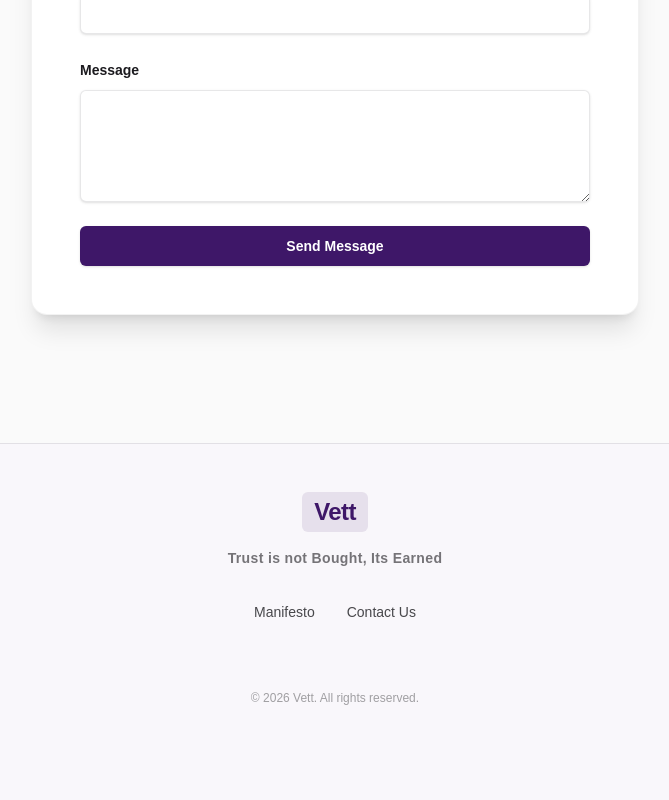
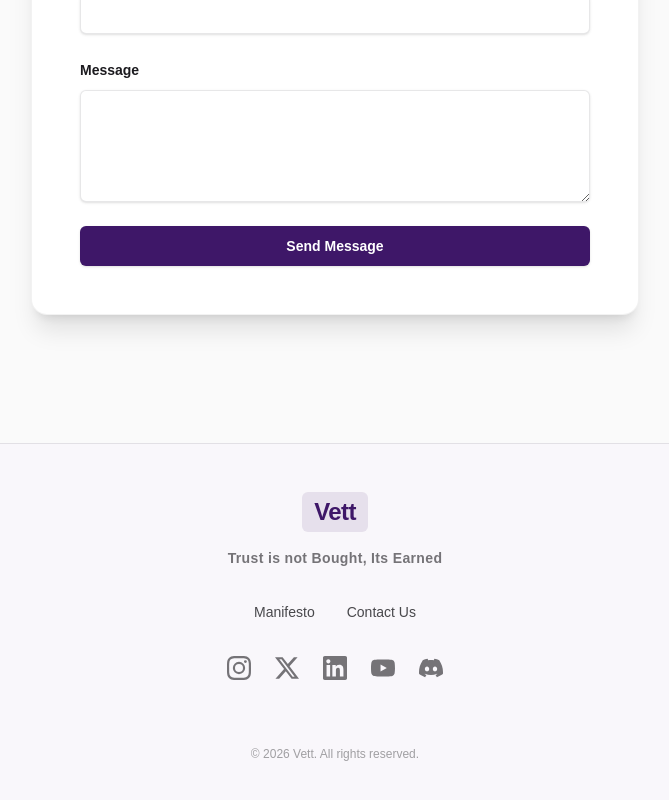
Before and after one commit to Nambike/VettLandingPage, a Next.js app: page /contact in a window 1280 px wide. Shown: the part 503-1303 px from the top of the page, without its empty margins (305-974 px from the left). Before the commit the page ends 1259 px from the top, so only its background shows below. Built offline with nearby package versions, Linux system fonts and the light colour scheme.

Commit message:
feat: added social handles

```diff
--- a/src/app/api/contact/route.ts
+++ b/src/app/api/contact/route.ts
@@ -68,10 +68,10 @@ export async function POST(req: Request) {
 
              <!-- Main Content -->
              <div style="background-color: #1a1a1a; border-radius: 12px; padding: 40px; border: 1px solid #374151;">
-               <h2 style="color: #ffffff; font-size: 24px; font-weight: 600; margin: 0 0 20px 0;">Welcome to the Anchor of Truth, ${name || "there"}!</h2>
+                <h2 style="color: #ffffff; font-size: 24px; font-weight: 600; margin: 0 0 20px 0; text-align: center;">Welcome to the Anchor of Truth, ${name || "there"}!</h2>
 
                <p style="color: #d1d5db; font-size: 16px; line-height: 1.6; margin: 0 0 20px 0;">
-                 In a world where truth is easily obscured, Vett is the anchor. Whether you are looking for a **Friend, or a SoulMate, or forming personal bonds, or building professional connections or hosting exclusive events**, Vett provides the registry where identity is absolute.
+                 In a world where truth is easily obscured, Vett is the anchor. Whether you are looking for a <strong>Friend, or a SoulMate, or forming personal bonds, or building professional connections or hosting exclusive events</strong>, Vett provides the registry where identity is absolute.
                </p>
 
                <p style="color: #d1d5db; font-size: 16px; line-height: 1.6; margin: 0 0 30px 0;">
@@ -100,7 +100,7 @@ export async function POST(req: Request) {
                  Join the network where transparency is the baseline and trust is the currency.
                </p>
                <p style="color: #6b7280; font-size: 12px; margin: 0;">
-                 © 2025 Vett. All rights reserved.
+                 © 2026 Vett. All rights reserved.
                </p>
              </div>
            </div>
--- a/src/app/contact/page.tsx
+++ b/src/app/contact/page.tsx
@@ -78,28 +78,28 @@ export default function ContactPage() {
                       <input
                         type="radio"
                         name="gender"
-                        id="gender"
+                        id="gender-male"
                         value="male"
                       />
-                      <label htmlFor="gender">Male</label>
+                      <label htmlFor="gender-male">Male</label>
                     </div>
                     <div className="mt-2 text-foreground/80 flex flex-row items-center gap-2">
                       <input
                         type="radio"
                         name="gender"
-                        id="gender"
+                        id="gender-female"
                         value="female"
                       />
-                      <label htmlFor="gender">Female</label>
+                      <label htmlFor="gender-female">Female</label>
                     </div>
                     <div className="mt-2 text-foreground/80 flex flex-row items-center gap-2">
                       <input
                         type="radio"
                         name="gender"
-                        id="gender"
+                        id="gender-other"
                         value="other"
                       />
-                      <label htmlFor="gender">Other</label>
+                      <label htmlFor="gender-other">Other</label>
                     </div>
                   </div>
                 </div>
--- a/src/components/Footer.tsx
+++ b/src/components/Footer.tsx
@@ -18,6 +18,38 @@ export function Footer() {
           {/* <Link href="#" className="hover:text-primary transition-colors">Privacy Policy</Link>
           <Link href="#" className="hover:text-primary transition-colors">Terms of Service</Link> */}
         </nav>
+        <div className="flex gap-x-6">
+          <a href="https://www.instagram.com/join.vett/" target="_blank" rel="noopener noreferrer" className="text-foreground/60 hover:text-primary transition-colors">
+            <span className="sr-only">Instagram</span>
+            <svg className="h-6 w-6" fill="currentColor" viewBox="0 0 24 24" aria-hidden="true">
+              <path d="M12 2.163c3.204 0 3.584.012 4.85.07 3.252.148 4.771 1.691 4.919 4.919.058 1.265.069 1.645.069 4.849 0 3.205-.012 3.584-.069 4.849-.149 3.225-1.664 4.771-4.919 4.919-1.266.058-1.644.07-4.85.07-3.204 0-3.584-.012-4.849-.07-3.26-.149-4.771-1.699-4.919-4.919-.058-1.265-.069-1.645-.069-4.849 0-3.205.012-3.584.069-4.849.149-3.227 1.664-4.771 4.919-4.919 1.266-.057 1.645-.069 4.849-.069zM12 0C8.741 0 8.333.014 7.053.072 2.695.272.273 2.69.073 7.052.014 8.333 0 8.741 0 12c0 3.259.014 3.668.072 4.948.2 4.358 2.618 6.78 6.98 6.981 1.281.058 1.689.072 4.948.072 3.259 0 3.668-.014 4.948-.072 4.354-.2 6.782-2.618 6.979-6.98.059-1.28.073-1.689.073-4.948 0-3.259-.014-3.667-.072-4.947-.196-4.354-2.617-6.78-6.979-6.98C15.668.014 15.259 0 12 0zm0 5.838a6.162 6.162 0 100 12.324 6.162 6.162 0 000-12.324zM12 16a4 4 0 110-8 4 4 0 010 8zm6.406-11.845a1.44 1.44 0 100 2.881 1.44 1.44 0 000-2.881z" />
+            </svg>
+          </a>
+          <a href="https://x.com/join_vett/" target="_blank" rel="noopener noreferrer" className="text-foreground/60 hover:text-primary transition-colors">
+            <span className="sr-only">X (formerly Twitter)</span>
+            <svg className="h-6 w-6" fill="currentColor" viewBox="0 0 24 24" aria-hidden="true">
+              <path d="M18.901 1.153h3.68l-8.04 9.19L24 22.846h-7.406l-5.8-7.584-6.638 7.584H.474l8.6-9.83L0 1.154h7.594l5.243 6.932ZM17.61 20.644h2.039L6.486 3.24H4.298Z" />
+            </svg>
+          </a>
+          <a href="https://www.linkedin.com/company/join-vett/" target="_blank" rel="noopener noreferrer" className="text-foreground/60 hover:text-primary transition-colors">
+            <span className="sr-only">LinkedIn</span>
+            <svg className="h-6 w-6" fill="currentColor" viewBox="0 0 24 24" aria-hidden="true">
+              <path d="M20.447 20.452h-3.554v-5.569c0-1.328-.027-3.037-1.852-3.037-1.853 0-2.136 1.445-2.136 2.939v5.667H9.351V9h3.414v1.561h.046c.477-.9 1.637-1.85 3.37-1.85 3.601 0 4.267 2.37 4.267 5.455v6.286zM5.337 7.433c-1.144 0-2.063-.926-2.063-2.065 0-1.138.92-2.063 2.063-2.063 1.14 0 2.064.925 2.064 2.063 0 1.139-.925 2.065-2.064 2.065zm1.782 13.019H3.555V9h3.564v11.452zM22.225 0H1.771C.792 0 0 .774 0 1.729v20.542C0 23.227.792 24 1.771 24h20.451C23.2 24 24 23.227 24 22.271V1.729C24 .774 23.2 0 22.222 0z" />
+            </svg>
+          </a>
+          <a href="https://www.youtube.com/@join_vett" target="_blank" rel="noopener noreferrer" className="text-foreground/60 hover:text-primary transition-colors">
+            <span className="sr-only">YouTube</span>
+            <svg className="h-6 w-6" fill="currentColor" viewBox="0 0 24 24" aria-hidden="true">
+              <path d="M23.498 6.186a3.016 3.016 0 00-2.122-2.136C19.505 3.545 12 3.545 12 3.545s-7.505 0-9.377.505A3.017 3.017 0 00.502 6.186C0 8.07 0 12 0 12s0 3.93.502 5.814a3.016 3.016 0 002.122 2.136c1.871.505 9.376.505 9.376.505s7.505 0 9.377-.505a3.015 3.015 0 002.122-2.136C24 15.93 24 12 24 12s0-3.93-.502-5.814zM9.545 15.568V8.432L15.818 12l-6.273 3.568z" />
+            </svg>
+          </a>
+          <a href="https://discord.gg/7D2NJgGK" target="_blank" rel="noopener noreferrer" className="text-foreground/60 hover:text-primary transition-colors">
+            <span className="sr-only">Discord</span>
+            <svg className="h-6 w-6" fill="currentColor" viewBox="0 0 24 24" aria-hidden="true">
+              <path d="M20.317 4.3698a19.7913 19.7913 0 00-4.8851-1.5152.0741.0741 0 00-.0785.0371c-.211.3753-.4447.8648-.6083 1.2495-1.8447-.2762-3.68-.2762-5.4868 0-.1636-.3933-.4058-.8742-.6177-1.2495a.077.077 0 00-.0785-.037 19.7363 19.7363 0 00-4.8852 1.515.0699.0699 0 00-.0321.0277C.5334 9.0458-.319 13.5799.0992 18.0578a.0824.0824 0 00.0312.0561c2.0528 1.5076 4.0413 2.4228 5.9929 3.0294a.0777.0777 0 00.0842-.0276c.4616-.6304.8731-1.2952 1.226-1.9942a.076.076 0 00-.0416-.1057c-.6528-.2476-1.2743-.5495-1.8722-.8923a.077.077 0 01-.0076-.1277c.1258-.0943.2517-.1923.3718-.2914a.0743.0743 0 01.0776-.0105c3.9278 1.7933 8.18 1.7933 12.0614 0a.0739.0739 0 01.0785.0095c.1202.099.246.1981.3728.2924a.077.077 0 01-.0066.1276 12.2986 12.2986 0 01-1.873.8914.0766.0766 0 00-.0407.1067c.3604.698.7719 1.3628 1.225 1.9932a.076.076 0 00.0842.0286c1.961-.6067 3.9495-1.5219 6.0023-3.0294a.077.077 0 00.0313-.0552c.5004-5.177-.8382-9.6739-3.5485-13.6604a.061.061 0 00-.0312-.0286zM8.02 15.3312c-1.1825 0-2.1569-1.0857-2.1569-2.419 0-1.3332.9555-2.4189 2.157-2.4189 1.2108 0 2.1757 1.0952 2.1568 2.419 0 1.3332-.9555 2.4189-2.1569 2.4189zm7.9748 0c-1.1825 0-2.1569-1.0857-2.1569-2.419 0-1.3332.9554-2.4189 2.1569-2.4189 1.2108 0 2.1757 1.0952 2.1568 2.419 0 1.3332-.946 2.4189-2.1568 2.4189Z" />
+            </svg>
+          </a>
+        </div>
         <p className="text-xs leading-5 text-foreground/40 mt-8">
           &copy; {new Date().getFullYear()} Vett. All rights reserved.
         </p>
```
